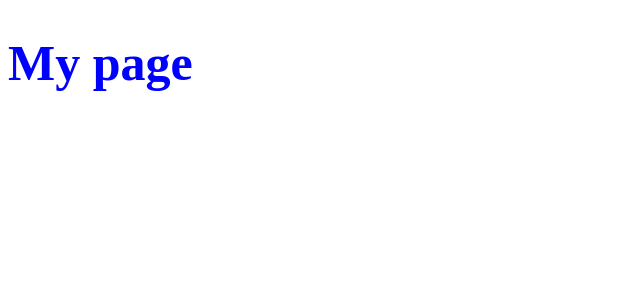
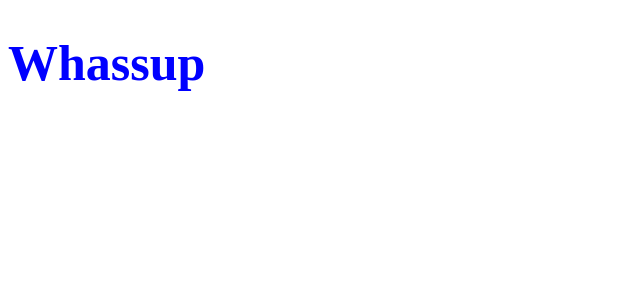
Before and after one commit to LeChatErrant/front-template, a Next.js app: page / in a window 1280 px wide. Shown: the top 300 px of the page, without its empty margins (0-640 px from the left). Built offline with nearby package versions, Linux system fonts and the light colour scheme.

Commit message:
debug: testing precommit hooks

```diff
--- a/package.json
+++ b/package.json
@@ -10,8 +10,8 @@
   },
   "lint-staged": {
     "*.@(ts|tsx)": [
-      "npm lint",
-      "npm format"
+      "npm run lint -- --fix",
+      "npm run format"
     ]
   },
   "dependencies": {
--- a/pages/index.tsx
+++ b/pages/index.tsx
@@ -6,5 +6,6 @@ const Title = styled.h1`
 `
 
 export default function Home() {
-  return <Title>My page</Title>
+  const a = 'Whassup'
+  return <Title>{a}</Title>
 }
```
